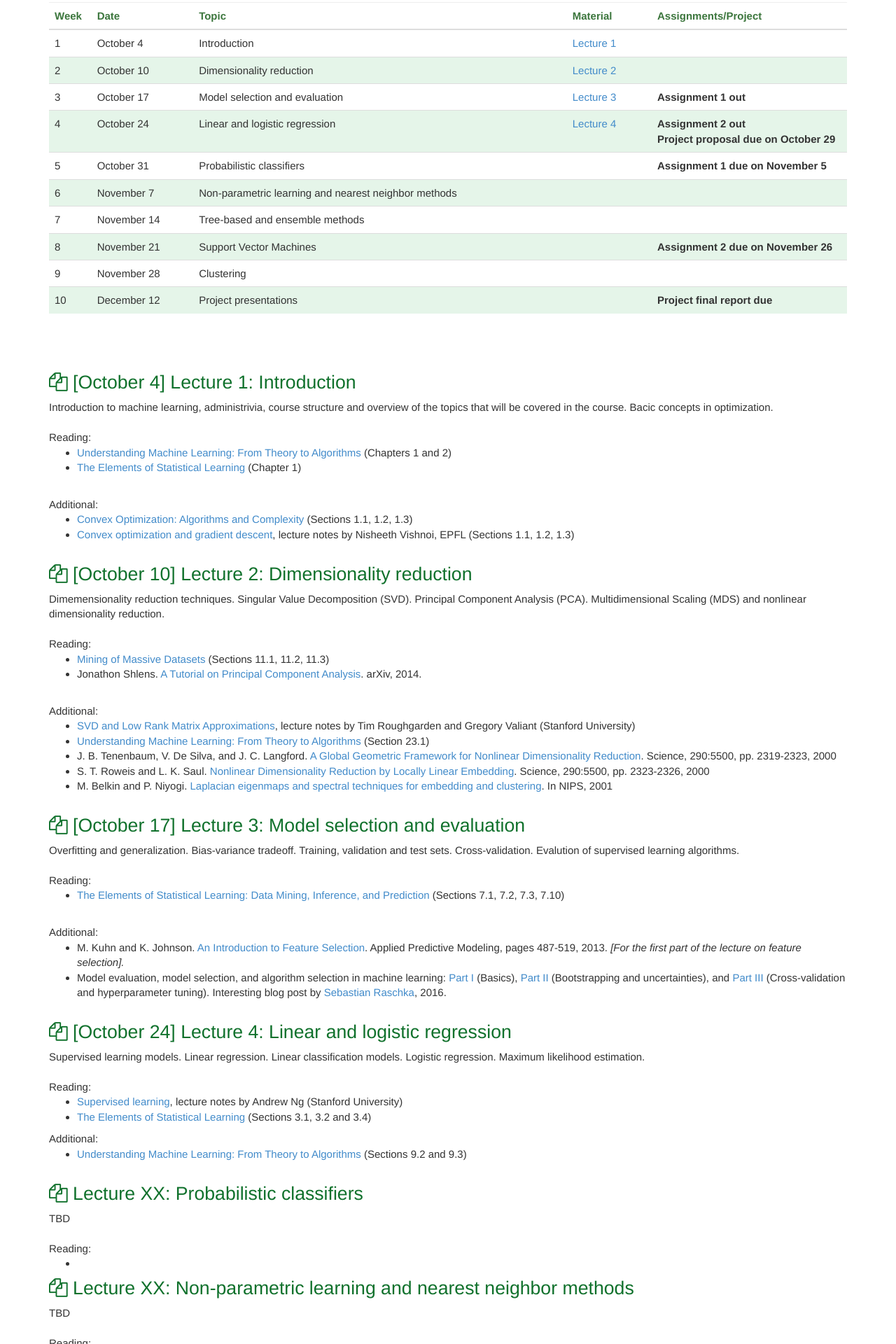
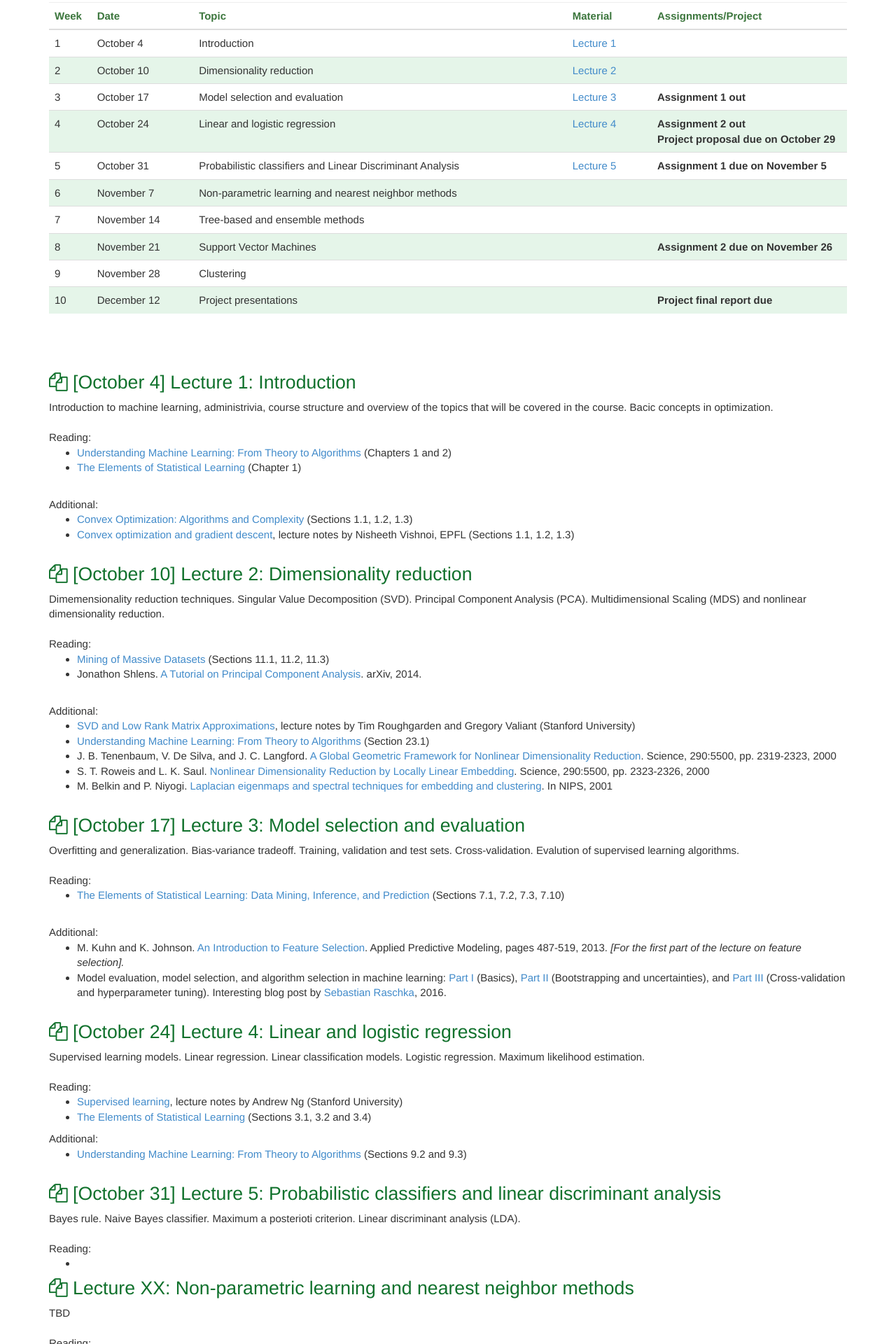
Before and after one commit to fragkiskosm/fragkiskosm.github.io, a plain HTML site: page teaching/ML-F17/index.htm in a window 1280 px wide. Shown: the part 927-2847 px from the top of the page at 70% size. Drawn offline with Linux system fonts and the light colour scheme.

Commit message:
Html file edited

```diff
--- a/teaching/ML-F17/index.htm
+++ b/teaching/ML-F17/index.htm
@@ -113,7 +113,7 @@
 							</tr>
 
 							<tr>
-								<td>5</td><td>October 31</td><td>Probabilistic classifiers</td><td></td><td><b></b><b>Assignment 1 due on November 5</b></td>
+								<td>5</td><td>October 31</td><td>Probabilistic classifiers and Linear Discriminant Analysis</td><td><a href="#lecture5">Lecture 5</a></td><td><b></b><b>Assignment 1 due on November 5</b></td>
 							</tr>
 							<tr>
 								<td>6</td><td>November 7</td><td>Non-parametric learning and nearest neighbor methods</td><td></td><td></td>
@@ -214,8 +214,8 @@
 
 
 				<a name="lecture5"></a>
-				<h2><span class="fa  fa-files-o"></span> Lecture XX: Probabilistic classifiers </h2>
-				TBD </br></br>
+				<h2><span class="fa  fa-files-o"></span> [October 31] Lecture 5: Probabilistic classifiers and linear discriminant analysis </h2>
+				Bayes rule. Naive Bayes classifier. Maximum a posterioti criterion. Linear discriminant analysis (LDA). </br></br>
 
 				Reading:
 				<ul>
```
